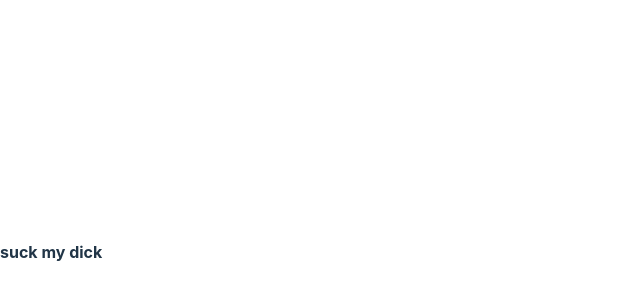
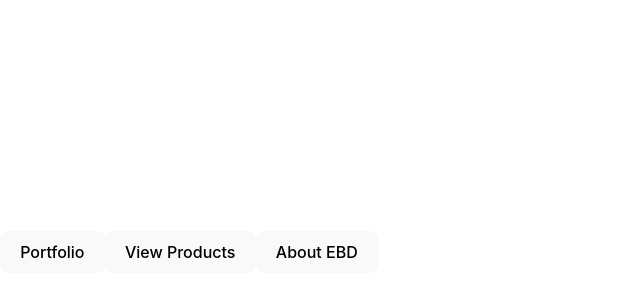
Before and after one commit to masonbarnes645/ERBD, a React (Vite) app in the folder ERB-client/: page / in a window 1280 px wide. Shown: the part 148-448 px from the top of the page, without its empty margins (0-640 px from the left). Built offline with nearby package versions, Linux system fonts and the light colour scheme.

Commit message:
routes from landing

```diff
--- /dev/null
+++ b/ERB-client/src/About.jsx
@@ -0,0 +1,12 @@
+
+
+const About = () =>{
+
+    return(
+        <div>
+            <h4>faaart</h4>
+        </div>
+    )
+}
+
+export default About
--- a/ERB-client/src/Landing.jsx
+++ b/ERB-client/src/Landing.jsx
@@ -1,4 +1,4 @@
-
+import { Link } from "react-router-dom"
 
 const Landing = () =>
 {
@@ -7,7 +7,15 @@ const Landing = () =>
     return(
 
         <div>
-            <h4>suck my dick</h4>
+            <Link to={"/portfolio"}>
+                <button>Portfolio</button>
+            </Link>
+            <Link to={"/products"}>
+                <button>View Products</button>
+            </Link>
+            <Link to={"/about-us"}>
+                <button>About EBD</button>
+            </Link>
         </div>
     )
 }
--- /dev/null
+++ b/ERB-client/src/Portfolio.jsx
@@ -0,0 +1,12 @@
+
+
+const Portfolio = () =>{
+
+    return(
+        <div>
+            <h4>blow me</h4>
+        </div>
+    )
+}
+
+export default Portfolio
--- /dev/null
+++ b/ERB-client/src/Products.jsx
@@ -0,0 +1,12 @@
+
+
+const Products = () =>{
+
+    return(
+        <div>
+            <h4>Poo poo</h4>
+        </div>
+    )
+}
+
+export default Products
```
Also changed, not shown: ERB-client/src/routes.jsx (+15 -0 lines), 1 other file (tests, documents, lock files or other folders).
